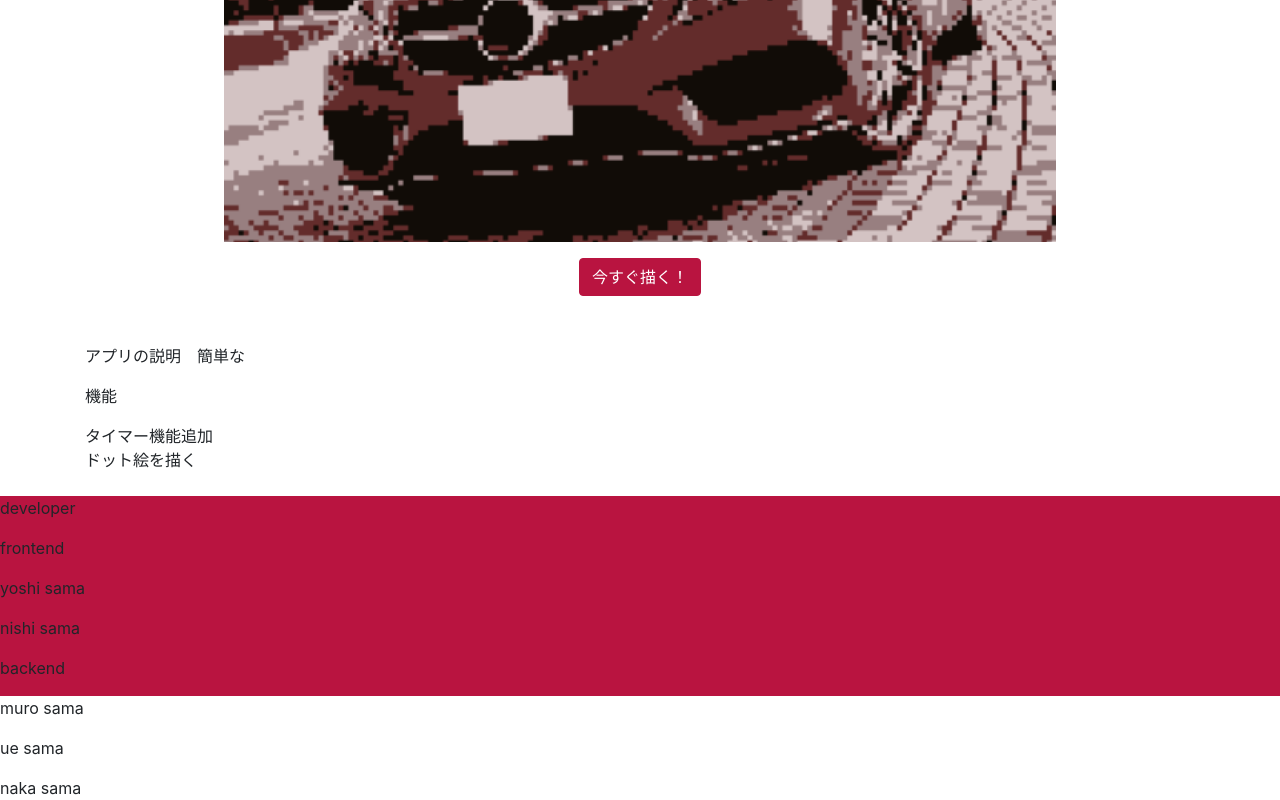
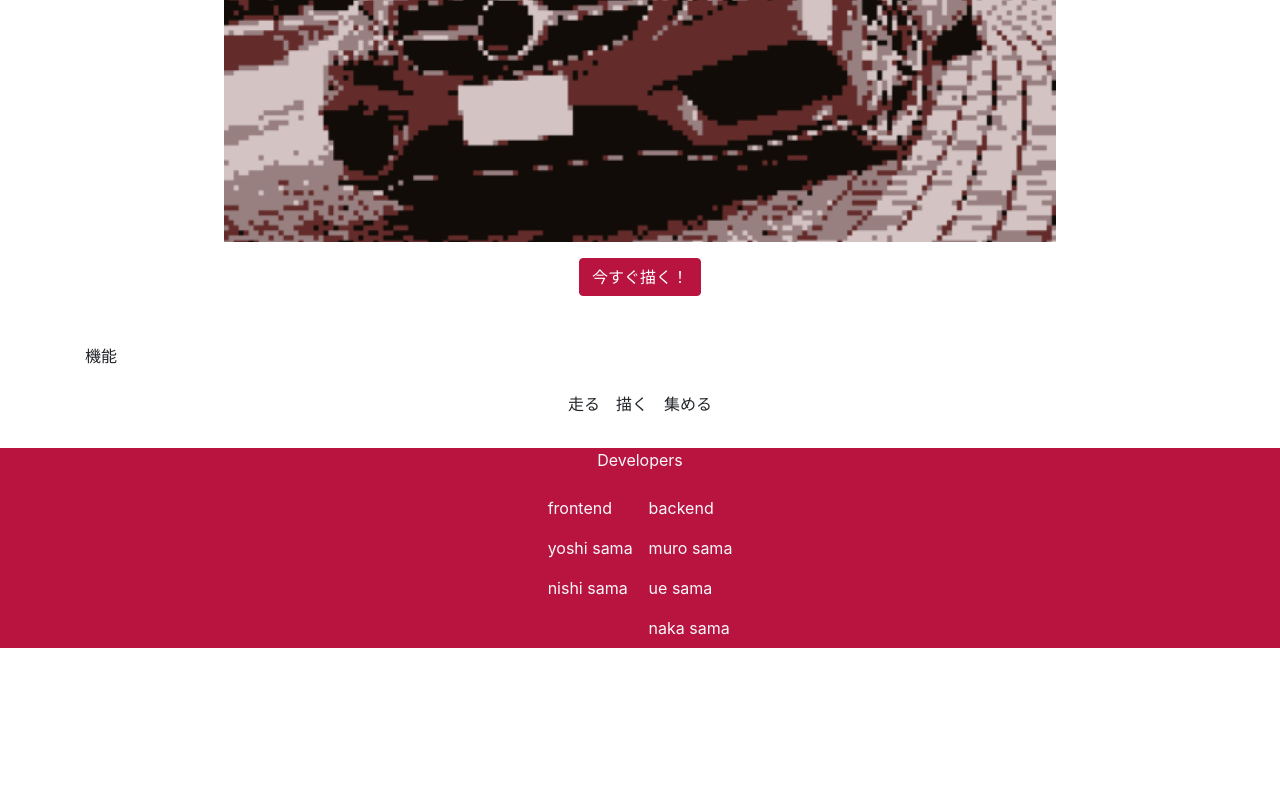
Before and after one commit to Yu-Muro/pioneer_hackathon, a React (Create React App) app in the folder app/: page / in a window 1280 px wide. Shown: the part 551-1351 px from the top of the page. After the commit the page ends 1215 px from the top, so only its background shows below. Built offline with nearby package versions, Linux system fonts and the light colour scheme.

Commit message:
topいじり

```diff
--- a/app/src/components/Footer/Footer.js
+++ b/app/src/components/Footer/Footer.js
@@ -2,21 +2,22 @@ import React from 'react';
 
 const Footer = () => {
   return (
-      <div className='bg-primary ' style={{height:200}}>
-          <p>developer</p>
-          <div>
-            <p>frontend</p>
-            <p>yoshi sama</p>
-            <p>nishi sama</p>
-          </div>
-
-          <div>
-            <p>backend</p>
-            <p>muro sama</p>
-            <p>ue sama</p>
-            <p>naka sama</p>
-          </div>
+    <div className='bg-primary ' style={{ height: 200 }}>
+      <p class="text-center text-light">Developers</p>
+      <div className="d-flex justify-content-center bd-highlight mb-3">
+        <div className="p-2 bd-highlight">
+          <p class="text-light">frontend</p>
+          <p class="text-light">yoshi sama</p>
+          <p class="text-light">nishi sama</p>
+        </div>
+        <div className="p-2 bd-highlight">
+          <p class="text-light">backend</p>
+          <p class="text-light">muro sama</p>
+          <p class="text-light">ue sama</p>
+          <p class="text-light">naka sama</p>
+        </div>
       </div>
+    </div>
   )
 };
 
--- a/app/src/components/Header/Header.js
+++ b/app/src/components/Header/Header.js
@@ -3,7 +3,7 @@ import React from 'react';
 const Header = () => {
   return (
     <>
-      <nav className="navbar navbar-light bg-primary">
+      <nav className="navbar navbar-dark bg-primary">
         <a href="/" className="navbar-brand">Pixel Drive</a>
         <button className="navbar-toggler" type="button"
           data-toggle="collapse"
--- a/app/src/page/Top/Top.js
+++ b/app/src/page/Top/Top.js
@@ -12,7 +12,7 @@ const Top = () => {
 
         <h1>Move and Draw.</h1>
         <p className='h9 '>走った分だけ華やかに。</p>
-        <p className='h9 '>走った分だけ華やかに。</p>
+        <p className='h9 '>あなたのドライブをちょっとだけ楽しくさせます。</p>
 
       </div>
 
@@ -28,18 +28,14 @@ const Top = () => {
       </div>
 
       <div>
-        <p>アプリの説明　簡単な</p>
+        <p></p>
       </div>
 
       <p>機能</p>
-      {/* 横並びにしてほしい */}
-      <div>
-        <div>
-          タイマー機能追加
-        </div>
-        <div>
-          ドット絵を描く
-        </div>
+      <div className="d-flex justify-content-center bd-highlight mb-3">
+        <div className="p-2 bd-highlight">走る</div>
+        <div className="p-2 bd-highlight">描く</div>
+        <div className="p-2 bd-highlight">集める</div>
       </div>
     </div>
   )
```
